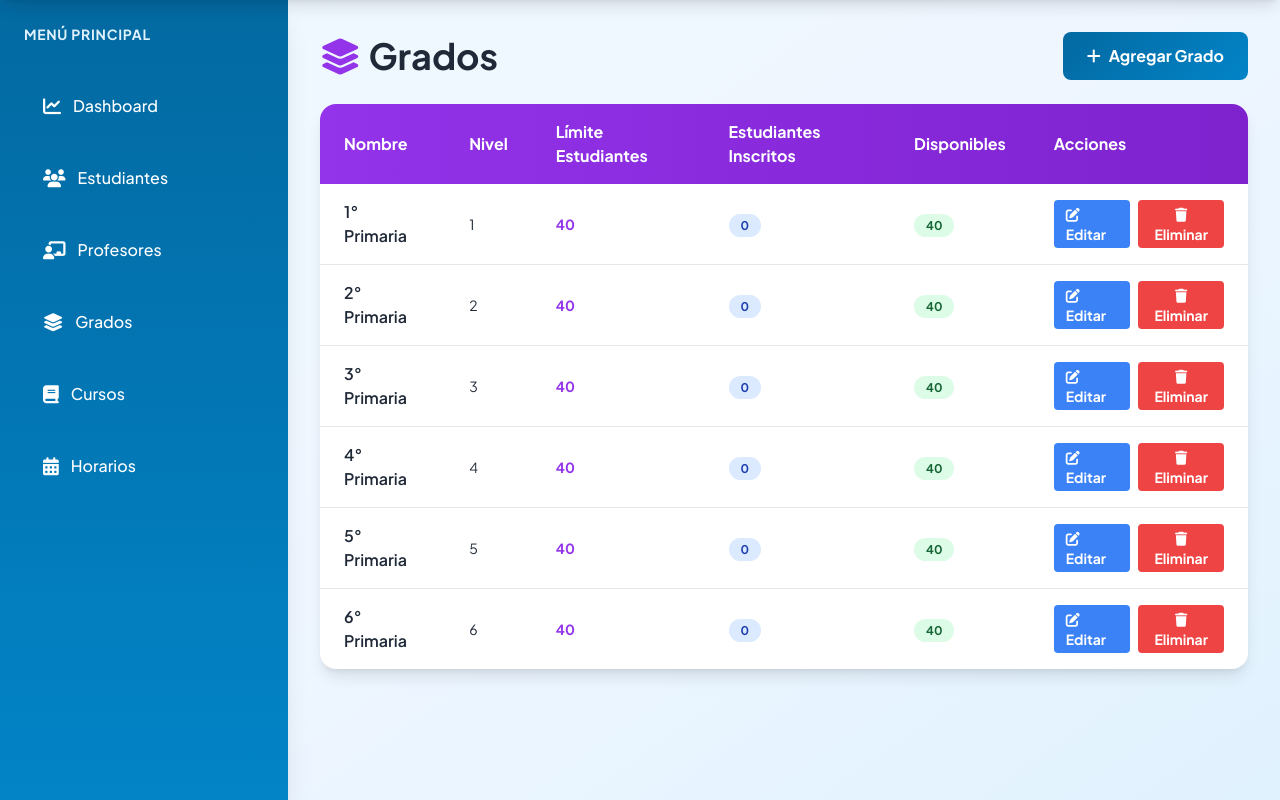
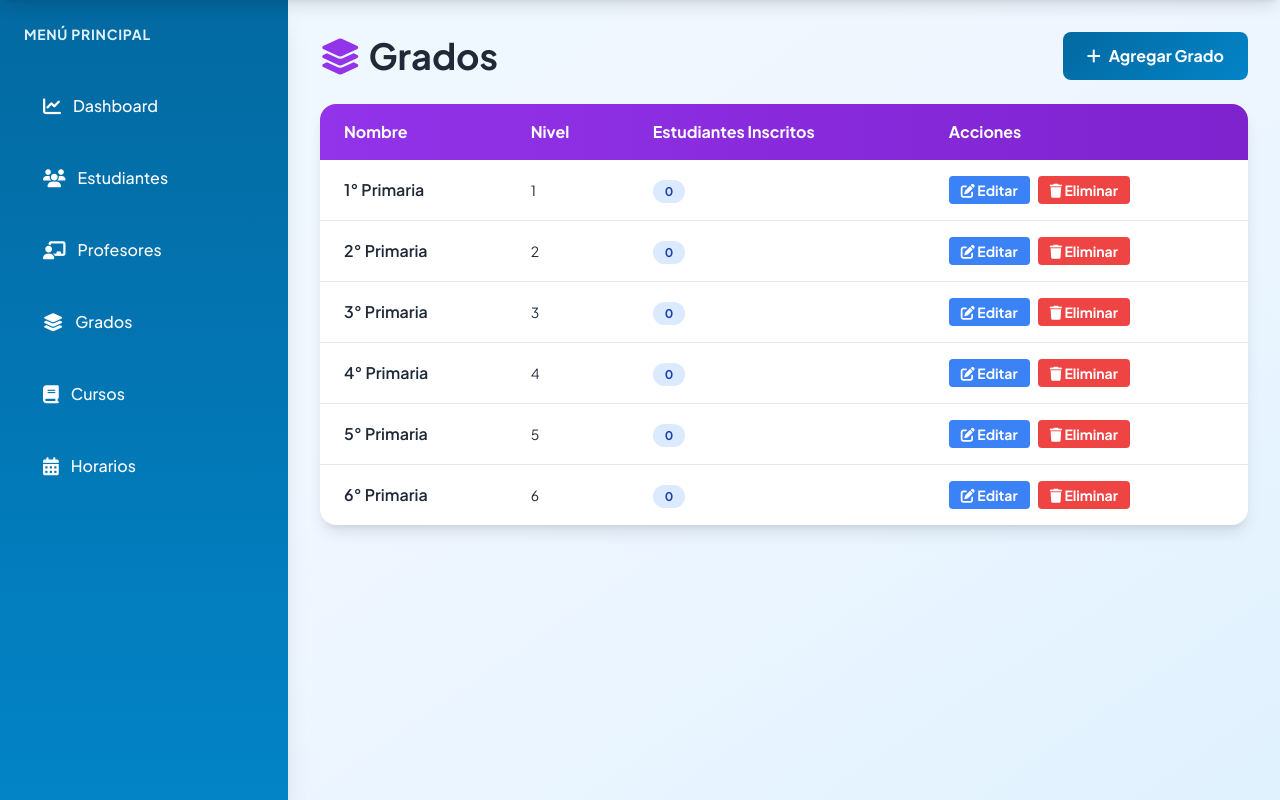
Before and after one commit to bismarb/coleg, a Flask app: page /grades in a window 1280 px wide. Shown: the part 84-884 px from the top of the page. Run offline with Flask 3, Linux system fonts and the light colour scheme; a user stored in the database is signed in; data comes from the database, SQL or seed files in the repository; data that the repository does not hold is empty; some libraries are stand-ins or nearby versions.

Commit message:
Remove student limit functionality from grade management
Removes the `max_students` field from the Grade model, associated database column, and UI elements in `models.py`, `routes.py`, and HTML templates.

Replit-Commit-Author: Agent
Replit-Commit-Session-Id: 6c29dedf-a5d0-4867-8194-dba4f988ca98
Replit-Commit-Checkpoint-Type: full_checkpoint
Replit-Commit-Event-Id: b16057e9-6c20-4792-a883-fdf989a47be1
Replit-Commit-Screenshot-Url: https://storage.googleapis.com/screenshot-production-us-central1/81a919ab-7509-4977-9993-cf3b59151fee/6c29dedf-a5d0-4867-8194-dba4f988ca98/IOm0qHY

```diff
--- a/models.py
+++ b/models.py
@@ -25,7 +25,6 @@ class Grade(db.Model):
     id = db.Column(db.String(36), primary_key=True, default=lambda: str(uuid.uuid4()))
     name = db.Column(db.String(50), unique=True, nullable=False)
     level = db.Column(db.Integer)
-    max_students = db.Column(db.Integer, default=40)
     created_at = db.Column(db.DateTime, default=datetime.utcnow)
 
 
--- a/routes.py
+++ b/routes.py
@@ -420,9 +420,8 @@ def add_grade():
     try:
         name = request.form.get('name')
         level = request.form.get('level')
-        max_students = request.form.get('max_students', 40)
 
-        grade = Grade(name=name, level=level, max_students=max_students)
+        grade = Grade(name=name, level=level)
         db.session.add(grade)
         db.session.commit()
 
@@ -450,7 +449,6 @@ def edit_grade(grade_id):
         try:
             grade.name = request.form.get('name')
             grade.level = request.form.get('level')
-            grade.max_students = request.form.get('max_students')
 
             db.session.commit()
             flash('Grado actualizado', 'success')
--- a/templates/grades.html
+++ b/templates/grades.html
@@ -14,9 +14,7 @@
                 <tr>
                     <th class="px-6 py-4 text-left">Nombre</th>
                     <th class="px-6 py-4 text-left">Nivel</th>
-                    <th class="px-6 py-4 text-left">Límite Estudiantes</th>
                     <th class="px-6 py-4 text-left">Estudiantes Inscritos</th>
-                    <th class="px-6 py-4 text-left">Disponibles</th>
                     <th class="px-6 py-4 text-left">Acciones</th>
                 </tr>
             </thead>
@@ -25,19 +23,9 @@
                 <tr class="hover:bg-sky-50">
                     <td class="px-6 py-4 font-semibold text-gray-800">{{ grade.name }}</td>
                     <td class="px-6 py-4 text-sm">{{ grade.level }}</td>
-                    <td class="px-6 py-4 text-sm font-bold text-purple-600">{{ grade.max_students }}</td>
                     <td class="px-6 py-4 text-sm">
                         {% set enrolled = grade.students|length %}
                         <span class="px-3 py-1 bg-blue-100 text-blue-800 rounded-full text-xs font-bold">{{ enrolled }}</span>
-                    </td>
-                    <td class="px-6 py-4 text-sm">
-                        {% set enrolled = grade.students|length %}
-                        {% set available = grade.max_students - enrolled %}
-                        {% if available > 0 %}
-                            <span class="px-3 py-1 bg-green-100 text-green-800 rounded-full text-xs font-bold">{{ available }}</span>
-                        {% else %}
-                            <span class="px-3 py-1 bg-red-100 text-red-800 rounded-full text-xs font-bold">LLENO</span>
-                        {% endif %}
                     </td>
                     <td class="px-6 py-4 flex gap-2">
                         <a href="{{ url_for('edit_grade', grade_id=grade.id) }}" class="bg-blue-500 hover:bg-blue-600 text-white px-3 py-1 rounded text-sm font-bold transition">
@@ -68,10 +56,6 @@
                 <label class="block text-sm font-semibold text-gray-700 mb-2">Nivel</label>
                 <input type="number" name="level" placeholder="Ej: 1" required class="w-full px-4 py-3 bg-sky-50 border-2 border-sky-200 rounded-lg focus:outline-none focus:border-sky-500 text-gray-800">
             </div>
-            <div>
-                <label class="block text-sm font-semibold text-gray-700 mb-2">Límite de Estudiantes</label>
-                <input type="number" name="max_students" value="40" required class="w-full px-4 py-3 bg-sky-50 border-2 border-sky-200 rounded-lg focus:outline-none focus:border-sky-500 text-gray-800">
-            </div>
             <div class="flex gap-3 pt-4">
                 <button type="submit" class="flex-1 gradient-btn text-white py-3 rounded-lg transition font-bold">Guardar</button>
                 <button type="button" onclick="closeModal('addGradeModal')" class="flex-1 bg-gray-300 hover:bg-gray-400 text-gray-800 py-3 rounded-lg transition font-bold">Cancelar</button>
```
Also changed, not shown: templates/edit_grade.html (+1 -6 lines), 1 other file.
